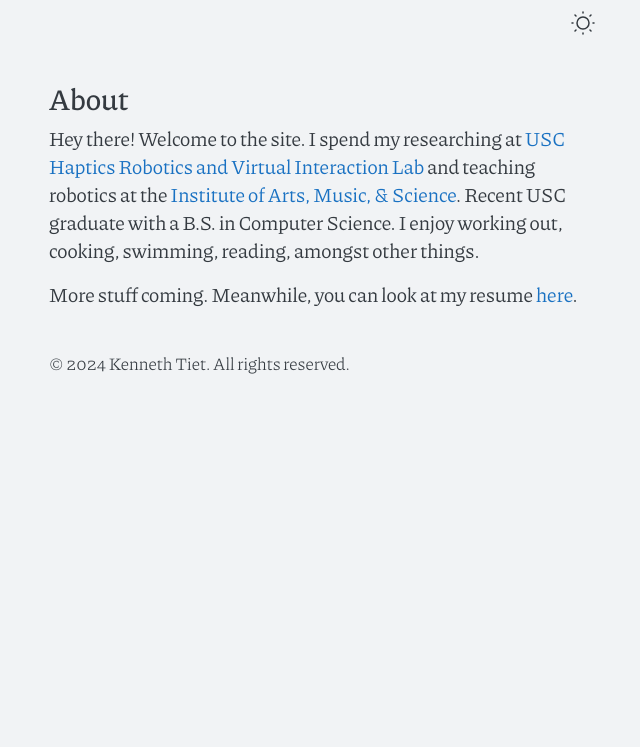
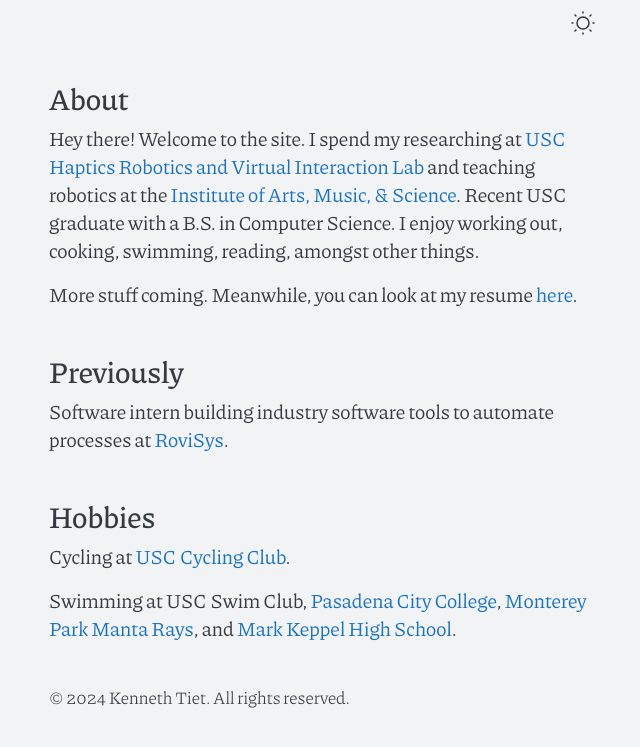
Before and after one commit to kennethtiet/kennethtiet.github.io-cvless-theme, a Jekyll site: the page built from index.md, in a window 1280 px wide and 900 px high, scrolled down 776 px, cut to the strip 150-897 px from the top of the window. Shown: the whole strip, without its empty margins (318-958 px from the left). Built offline with Jekyll 4.4.1, drawn with Linux system fonts in a browser that asks for light colours; before the commit the page ends 1342 px from its top, so only the background shows below that.

Commit message:
more index updates

```diff
--- a/index.md
+++ b/index.md
@@ -9,6 +9,17 @@ Hey there! Welcome to the site. I spend my researching at [USC Haptics Robotics
 
 More stuff coming. Meanwhile, you can look at my resume [here](assets/files/KennethTietResume.pdf).
 
+# Previously
+
+Software intern building industry software tools to automate processes at [RoviSys](https://www.rovisys.com).
+
+# Hobbies
+
+Cycling at [USC Cycling Club](https://usccycling.com/).
+
+Swimming at USC Swim Club, [Pasadena City College](https://pcclancers.com/sports/mswimdive/index), [Monterey Park Manta Rays](https://pcclancers.com/sports/mswimdive/index), and [Mark Keppel High School](https://www.mkhs.org/).
+
+
 <!-- This is the home page. It can be used for a short introduction. [Click here](cv) to see the full CV, and [here](assets/files/cv.pdf) to download a print version. The theme also ships with a blog: [click here](posts) to scroll posts from the most recent. Finally, [click here](404) to see a page that can't be found.
 
 By default, the theme only contains these few pages in order to stay lean and flexible. However, it can be easily extended to accommodate more pages, [collections](https://jekyllrb.com/docs/collections/), [categories, and tags](https://jekyllrb.com/docs/posts/#tags-and-categories).
```
